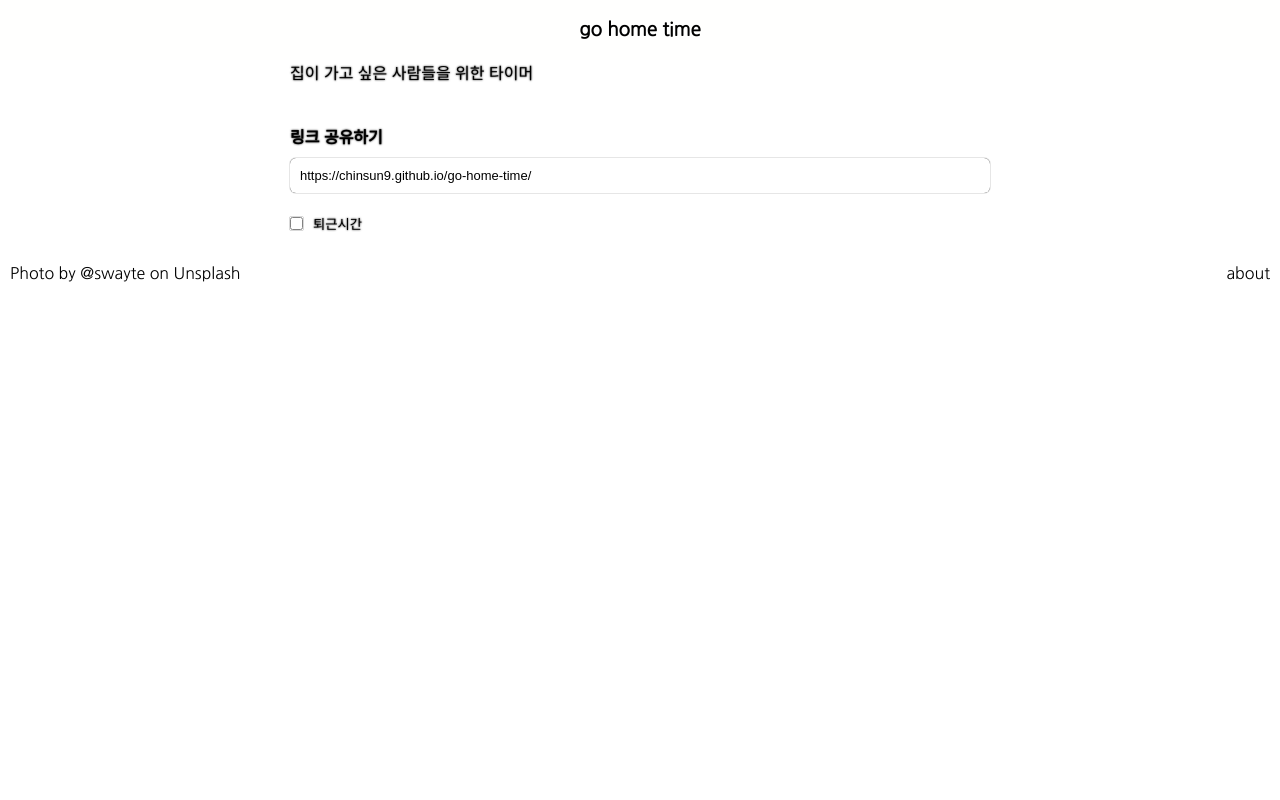
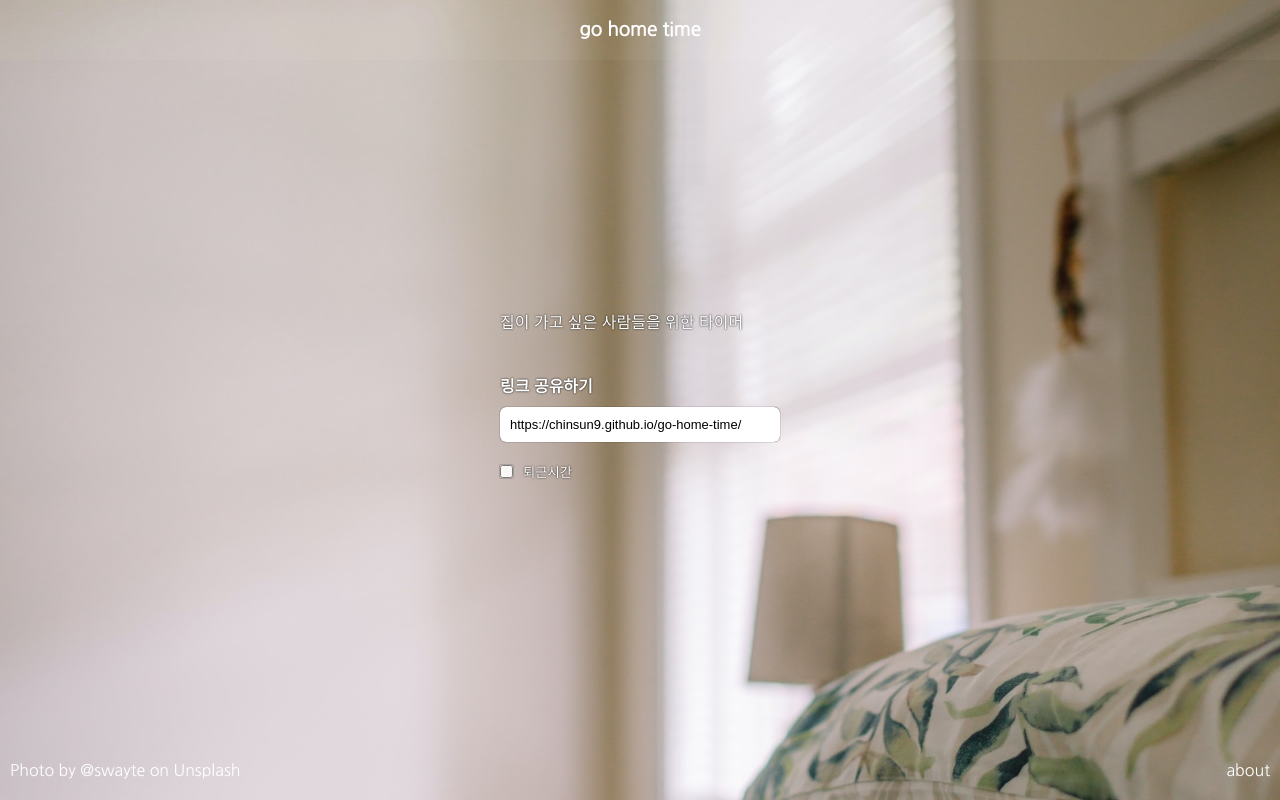
Before and after one commit to chinsun9/go-home-time, a React (Create React App) app: page /about in a window 1280 px wide. Built offline with nearby package versions, Linux system fonts and the light colour scheme; what typesafe-actions would draw is missing.

Commit message:
Update App.css

```diff
--- a/src/App.css
+++ b/src/App.css
@@ -0,0 +1,12 @@
+.App {
+  background-image: url("./assets/sarah-wayte-WVIkqpoKz1I-unsplash.jpg");
+  height: 100vh;
+  background-size: cover;
+
+  display: flex;
+  flex-direction: column;
+  justify-content: center;
+
+  color: white;
+  background-position: center;
+}
```
